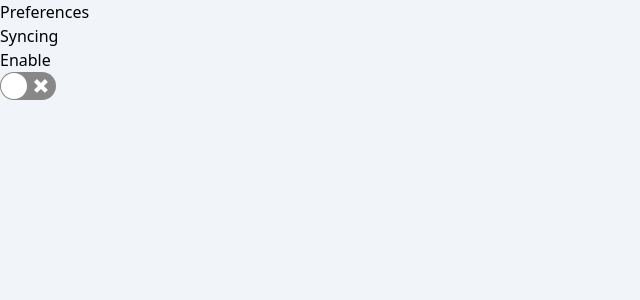
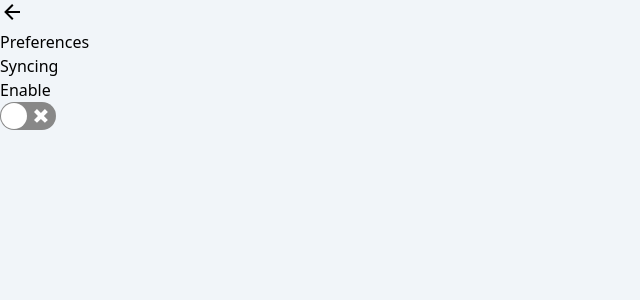
Before and after one commit to Astrian/dualcodes, a React (Vite) app: page /preferences in a window 1280 px wide. Shown: the top 300 px of the page, without its empty margins (0-640 px from the left). Built offline with nearby package versions, Linux system fonts and the light colour scheme.

Commit message:
Top bar component

```diff
--- /dev/null
+++ b/src/components/Topbar.tsx
@@ -0,0 +1,20 @@
+import Icon from '@mdi/react'
+import { mdiArrowLeft } from '@mdi/js'
+
+function Topbar(props: { title: string }) {
+	function returnToLastPage() {
+		window.history.back()
+	}
+	return(<>
+		<div>
+				<div className='flex items-center my-4 gap-2'>
+					<button onClick={returnToLastPage}>
+						<Icon path={mdiArrowLeft} size={1} />
+					</button>
+					<div className='text-xl font-bold'>{props.title}</div>
+				</div>
+			</div>
+	</>)
+}
+
+export default Topbar
--- a/src/pages/AccountDetail/index.tsx
+++ b/src/pages/AccountDetail/index.tsx
@@ -1,8 +1,7 @@
-import Icon from '@mdi/react'
-import { mdiArrowLeft } from '@mdi/js'
 import PilledTable from '../../components/PilledTable'
 import PilledTableCell from '../../components/PilledTableCell'
 import { useEffect, useState } from 'react'
+import Topbar from '../../components/Topbar'
 
 function AccountDetail() {
 	const [account, setAccount] = useState({} as Account)
@@ -23,20 +22,9 @@ function AccountDetail() {
 		setNameField(account.name)
 		setSecretField(account.secret)
 	}, [])
-
-	async function returnToLastPage() {
-		window.history.back()
-	}
 	return (<>
 		<section className='mx-3 lg:w-2/3 lg:mx-auto'>
-			<div>
-				<div className='flex items-center my-4 gap-2'>
-					<button onClick={returnToLastPage}>
-						<Icon path={mdiArrowLeft} size={1} />
-					</button>
-					<div className='text-xl font-bold'>Account detail</div>
-				</div>
-			</div>
+			<Topbar title='Account Detail' />
 
 			<PilledTable header='Account information'>
 				<PilledTableCell>
--- a/src/pages/Preferences/index.tsx
+++ b/src/pages/Preferences/index.tsx
@@ -2,6 +2,7 @@ import Switch from "react-switch"
 import { useState, useEffect } from "react"
 import InitialSyncingDialog from "./InitialSyncingDialog"
 import ConnectQRCodeDialog from "./ConnectQRCodeDialog"
+import Topbar from "../../components/Topbar"
 
 function Preferences() {
 	const [syncing, setSyncing] = useState(false)
@@ -27,7 +28,8 @@ function Preferences() {
 
 	return(<>
 		<section className='mx-3 lg:w-2/3 lg:mx-auto mt-4'>
-			<div className="text-4xl font-bold">Preferences</div>
+			<Topbar title='Preferences' />
+
 			<div className="rounded-md border-[1px] border-slate-300 mt-4">
 				<div className="p-4 bg-slate-300 font-bold rounded-t-md">Syncing</div>
 				<div className="bg-white rounded-b-md">
```
